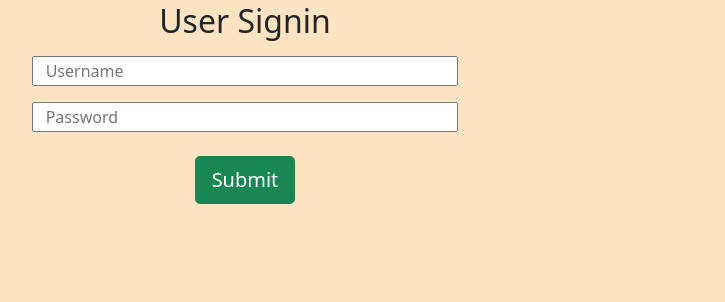
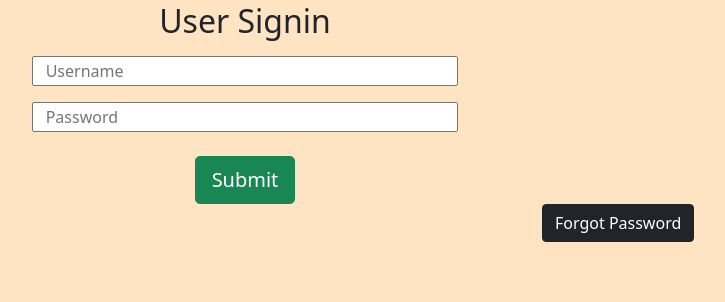
Before and after one commit to kailclaskan/your_reading_companion, a Flask app: page /users/signin in a window 1280 px wide. Shown: the part 54-356 px from the top of the page, without its empty margins (395-1120 px from the left). Run offline with Flask 2, Linux system fonts and the light colour scheme; some libraries are stand-ins or nearby versions.

Commit message:
Added functionality for the system to reset a password if a user forgets. This involves the users DOB. Had to update form and models to make this work.

```diff
--- a/application/app.py
+++ b/application/app.py
@@ -4,10 +4,11 @@ import urllib
 
 from flask import Flask, render_template, redirect, flash, session, g
 from flask_debugtoolbar import DebugToolbarExtension
+from flask_bcrypt import Bcrypt
 from sqlalchemy import desc, asc
 
 from models import db, connect_db, Book, Author, User, User_Library, Book_Club, Book_Club_Comment, Book_Review
-from forms import PostForm, CommentForm, SearchForm, ReviewForm
+from forms import PostForm, CommentForm, SearchForm, ReviewForm, ForgotForm, ResetForm
 from terrible_secret import secret_key
 from functions import CURR_USER_KEY, check, add_user, add_post, library_check, do_logout, sign_in, library_check
 
@@ -24,6 +25,7 @@ app.config['SQLALCHEMY_ECHO'] = False
 app.config['DEBUG_TB_INTERCEPT_REDIRECTS'] = False
 app.config['SECRET_KEY'] = os.environ.get('SECRET_KEY', secret_key)
 toolbar = DebugToolbarExtension(app)
+bcrypt = Bcrypt()
 
 connect_db(app)
 
@@ -102,6 +104,38 @@ def search_user(username):
     user = User.query.filter_by(username=username).first()
     id = f'{user.id}'
     return id
+
+@app.route('/users/forgot', methods=['GET', 'POST'])
+def forgot_password():
+    """User will push the Forgot Password button and be redirected to enter email and verify their DOB."""
+    form = ForgotForm()
+    if form.validate_on_submit():
+        username = form.username.data
+        email = form.email.data
+        dob = form.dob.data
+        user = User.forgot(username, email, dob)
+
+        if user:
+            return redirect(f"/users/{user.id}/reset")
+        else:
+            flash("Sorry that information is not correct.", "warning")
+            return redirect('/users/signup')
+    else:
+        return render_template ("user/forgot.html", form=form)
+
+@app.route('/users/<int:user_id>/reset', methods=['GET', 'POST'])
+def reset_password(user_id):
+    """Finds the user and updates their password."""
+    user = User.query.filter_by(id=user_id).first()
+    form = ResetForm()
+    if form.validate_on_submit():
+        password = form.password.data
+        secure_password = bcrypt.generate_password_hash(password, 16).decode('UTF-8')
+        user.password = secure_password
+        db.session.commit()
+        return redirect(f"/users/signin")
+    else:
+        return render_template("user/reset.html", form=form, user=user)
 
 ########################################################################
 ###########################Book Related#################################
--- a/application/forms.py
+++ b/application/forms.py
@@ -18,6 +18,7 @@ class UserSignupForm(FlaskForm):
         validators=[DataRequired(), Length(min=8)])
     first_name = StringField('User First Name', validators=[DataRequired()])
     last_name = StringField('User Last Name', validators=[DataRequired()])
+    date_of_birth = StringField('Your Date of Birth', validators=[DataRequired()])
 
 class UserSignInForm(FlaskForm):
     """Form to login to the site."""
@@ -43,3 +44,20 @@ class SearchForm(FlaskForm):
     """The form to search for a book."""
     search = StringField('Search by Title or Author')
     genre = SelectField('Select Genre to Search by')
+
+class ForgotForm(FlaskForm):
+    """This form will allow the user to input their email and DOB to reset password."""
+    username = StringField('Username', validators=[DataRequired()])
+    email = StringField('Email Address', validators=[DataRequired(), Email()])
+    dob = StringField('Date of Birth', validators=[DataRequired()])
+
+class ResetForm(FlaskForm):
+    password = PasswordField(
+        'Password',
+        validators=[
+            DataRequired(),
+            Length(min=8),
+            validators.EqualTo('password_verifier', 'Passwords must match.')])
+    password_verifier = PasswordField(
+        'Verify Password',
+        validators=[DataRequired(), Length(min=8)])
--- a/application/functions.py
+++ b/application/functions.py
@@ -6,7 +6,6 @@ from sqlalchemy.exc import IntegrityError
 
 from models import db, Book, User, User_Library, Book_Club
 from forms import UserSignupForm, UserSignInForm
-from terrible_secret import nyt_api
 
 CURR_USER_KEY = 'curr_user'
 
@@ -60,7 +59,7 @@ def add_to_user_library(user_id, book_id):
     )
 
 def add_user():
-    """Adds a user to the database."""
+    """Adds a user to the database. Took this from the course."""
     form = UserSignupForm()
     if form.validate_on_submit():
         try:
@@ -69,7 +68,8 @@ def add_user():
                 password=form.password.data,
                 email=form.email.data,
                 first_name=form.first_name.data,
-                last_name=form.last_name.data
+                last_name=form.last_name.data,
+                dob=form.date_of_birth.data
             )
             db.session.commit()
         except IntegrityError:
--- a/application/templates/user/signin.html
+++ b/application/templates/user/signin.html
@@ -18,6 +18,14 @@
             <button class="btn btn-lg btn-success mt-3">Submit</button>
         </form>
     </div>
+    <div class="container">
+        <div class="row">
+            <div class="col-9"></div>
+            <div class="col-2">
+                <a href="/users/forgot" class="btn btn-dark">Forgot Password</a>
+            </div>
+        </div>
+    </div>
 {% endblock %}
 {% block scripts %}
 
```
Also changed, not shown: application/models.py (+18 -2 lines), application/templates/user/forgot.html (added, +24 -0 lines), application/templates/user/reset.html (added, +23 -0 lines).
